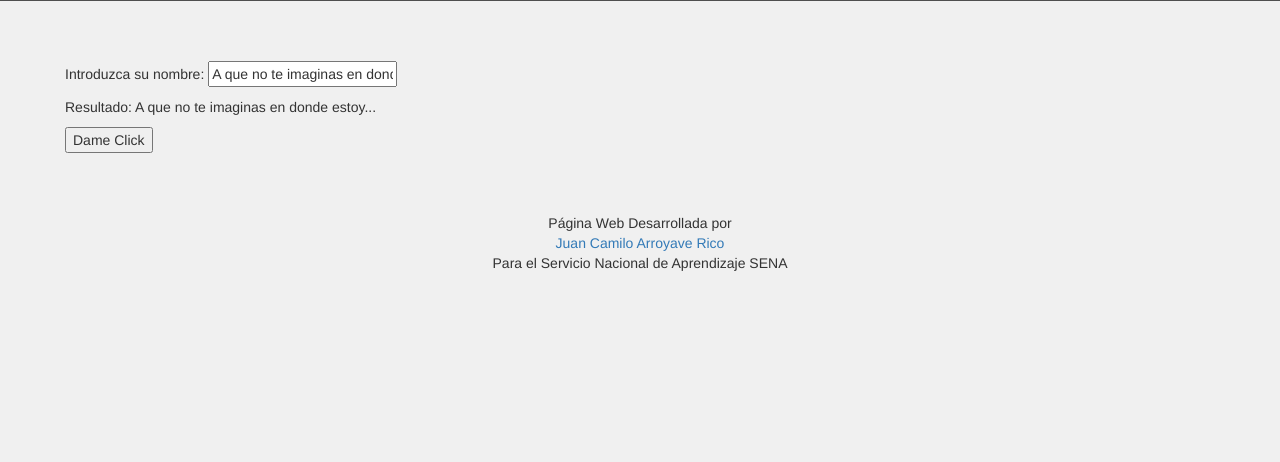
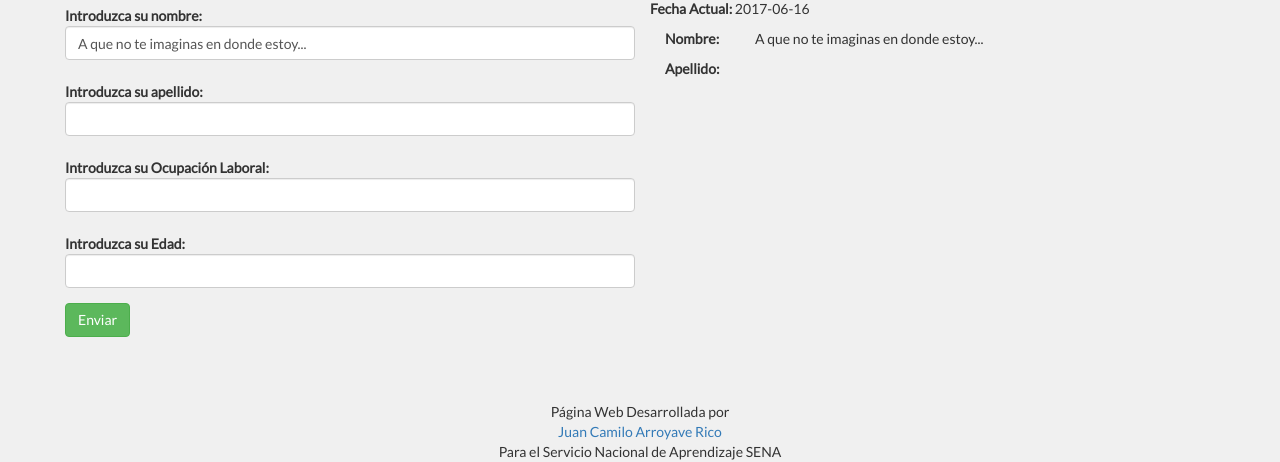
Before and after one commit to kmilo2622/trabajoSenaHTML, a PHP site: page / in a window 1280 px wide. Shown: the part 571-1033 px from the top of the page. Before the commit the page ends 842 px from the top, so only its background shows below. Run offline with PHP 8.4, Linux system fonts and the light colour scheme; some libraries are stand-ins or nearby versions; grey boxes are pictures that could not be loaded.

Commit message:
Formulario dinamico

```diff
--- a/css/style.css
+++ b/css/style.css
@@ -1,6 +1,7 @@
 body {
 	background-color: #f0f0f0;
 	overflow-x: hidden;
+	font-family: 'Lato', sans-serif;
 }
 
 .navbar {
@@ -10,7 +11,7 @@ body {
 
 .background-first {
 	width: 100%;
-	background: linear-gradient(to bottom, rgba(0, 0, 0, 0.4), rgba(0, 0, 0, 0.5)), url("//imagenesfotos.com/wp-content/2012/01/paisajes_preciosos3.jpg");
+	background: linear-gradient(to bottom, rgba(0, 0, 0, 0.6), rgba(0, 0, 0, 0.6)), url("//i.ytimg.com/vi/QmRf5feJaUI/maxresdefault.jpg");
 	background-repeat: no-repeat;
 	background-size: cover;
 	background-attachment: fixed;
@@ -36,3 +37,7 @@ body {
 .containerBody1 {
 	margin: 50px;
 }
+
+.input-center {
+	vertical-align: middle;
+}
--- a/index.html
+++ b/index.html
@@ -10,6 +10,7 @@
 	<!-- Ahora Cargamos los Estilos -->
 	<!-- Esto es Bootstrap en cdn -->
 	<link rel="stylesheet" href="https://maxcdn.bootstrapcdn.com/bootstrap/3.3.7/css/bootstrap.min.css">
+	<link href="https://fonts.googleapis.com/css?family=Lato" rel="stylesheet">
 	<link rel="stylesheet" href="css/style.css">
 	<!-- Carguemos mejor los Scripts importantes al inicio -->
 	<!-- Comenzamos con jQuery -->
@@ -40,13 +41,82 @@
 	</div>
 
 	<div class="container containerBody1" ng-controller="controllerBody">
-		<p>
-			<p>Introduzca su nombre: <input type="text" ng-model="name"></p>
-			<p ng-cloak>Resultado: {{ name }}</p>
-		</p>
-		<div ng-controller="alertController">
-			<button id="click1" ng-click="functionClick1(3)">Dame Click</button>
-			<p id="demo"></p>
+
+		<div class="col-md-6">
+
+			<form class="form-horizontal">
+
+				<div class="form-group">
+					<label class="control-label">Introduzca su nombre:</label>
+					<input type="text" class="form-control input-center" ng-model="name">
+				</div>
+
+				<div class="form-group">
+					<label class="control-label">Introduzca su apellido:</label>
+					<input type="text" class="form-control input-center" ng-model="last_name">
+				</div>
+
+				<div class="form-group">
+					<label class="control-label">Introduzca su Ocupación Laboral:</label>
+					<input type="text" class="form-control input-center" ng-model="occupation">
+				</div>
+
+				<div class="form-group">
+					<label class="control-label">Introduzca su Edad:</label>
+					<input type="text" class="form-control input-center" ng-change="calcularNacimiento(edad, fecha | date:'yyyy')" ng-model="edad">
+				</div>
+
+				<div class="form-group">
+					<button id="click1" class="btn btn-success" ng-click="functionClick1(3)">Enviar</button>
+				</div>
+
+				<p id="demo"></p>
+
+			</form>
+		</div>
+
+		<div class="col-md-6">
+
+			<p ng-cloak><strong>Fecha Actual:</strong> {{ fecha | date:'yyyy-MM-dd' }} </p>
+
+			<div class="form-group">
+				<label class="control-label col-sm-2">Nombre:</label>
+				<div class="col-sm-10">
+					<p ng-cloak>{{ name }}</p>
+				</div>
+			</div>
+
+			<br>
+
+			<div class="form-group">
+				<label class="control-label col-sm-2">Apellido:</label>
+				<div class="col-sm-10">
+					<p ng-cloak>{{ last_name }}</p>
+				</div>
+			</div>
+
+			<br>
+
+			<div ng-if="occupation != null">
+				<div class="form-group">
+					<label class="control-label col-sm-2">Ocupación:</label>
+					<div class="col-sm-10">
+						<p ng-cloak>{{ occupation }}</p>
+					</div>
+				</div>
+			</div>
+
+			<br>
+
+			<div ng-if="edad != null">
+				<div class="form-group">
+					<label class="control-label col-sm-2">Año de Nacimiento:</label>
+					<div class="col-sm-10">
+						<p ng-cloak>Año {{ brith }}</p>
+					</div>
+				</div>
+			</div>
+
 		</div>
 	</div>
 
--- a/js/angular.js
+++ b/js/angular.js
@@ -37,6 +37,11 @@ app.controller('controllerHeader', function($scope) {
 app.controller('controllerBody', function($scope) {
 	var titulo = $('#hiden_input').val();
 	$scope.name = titulo;
+	$scope.fecha = new Date();
+
+	$scope.calcularNacimiento = function(year, date) {
+		$scope.brith = (date-year);
+	}
 });
 
 app.controller('alertController', function($scope) {
--- a/servicios.html
+++ b/servicios.html
@@ -10,6 +10,7 @@
 	<!-- Ahora Cargamos los Estilos -->
 	<!-- Esto es Bootstrap en cdn -->
 	<link rel="stylesheet" href="https://maxcdn.bootstrapcdn.com/bootstrap/3.3.7/css/bootstrap.min.css">
+	<link href="https://fonts.googleapis.com/css?family=Lato" rel="stylesheet">
 	<link rel="stylesheet" href="css/style.css">
 	<!-- Carguemos mejor los Scripts importantes al inicio -->
 	<!-- Comenzamos con jQuery -->
--- a/templates/header.html
+++ b/templates/header.html
@@ -1,4 +1,4 @@
-<nav class="navbar navbar-default">
+<nav class="navbar navbar-inverse navbar-fixed-top">
     <div class="container-fluid">
         <div class="navbar-header">
             <a class="navbar-brand" href="" ng-click="LinkFunc('index.html')">Corporación Freya</a>
```
